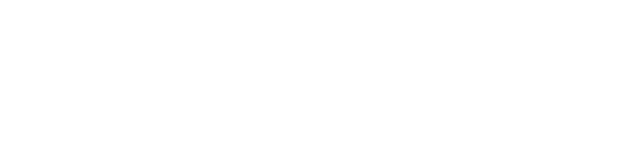
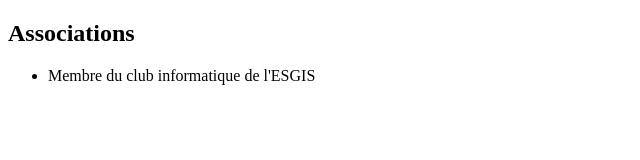
Before and after one commit to Adjoke-hub/mon-cv, a plain HTML site: page index.html in a window 1280 px wide. Shown: the whole page, without its empty margins (0-640 px from the left). Drawn offline with Linux system fonts and the light colour scheme.

Commit message:
mise en place de la section associations

```diff
--- a/index.html
+++ b/index.html
@@ -7,6 +7,11 @@
     <title>Document</title>
 </head>
 <body>
-
+    <section id="associations">
+        <h2>Associations</h2>
+        <ul>
+            <li>Membre du club informatique de l'ESGIS</li>
+         </ul>
+</section>
 </body>
 </html>
```
